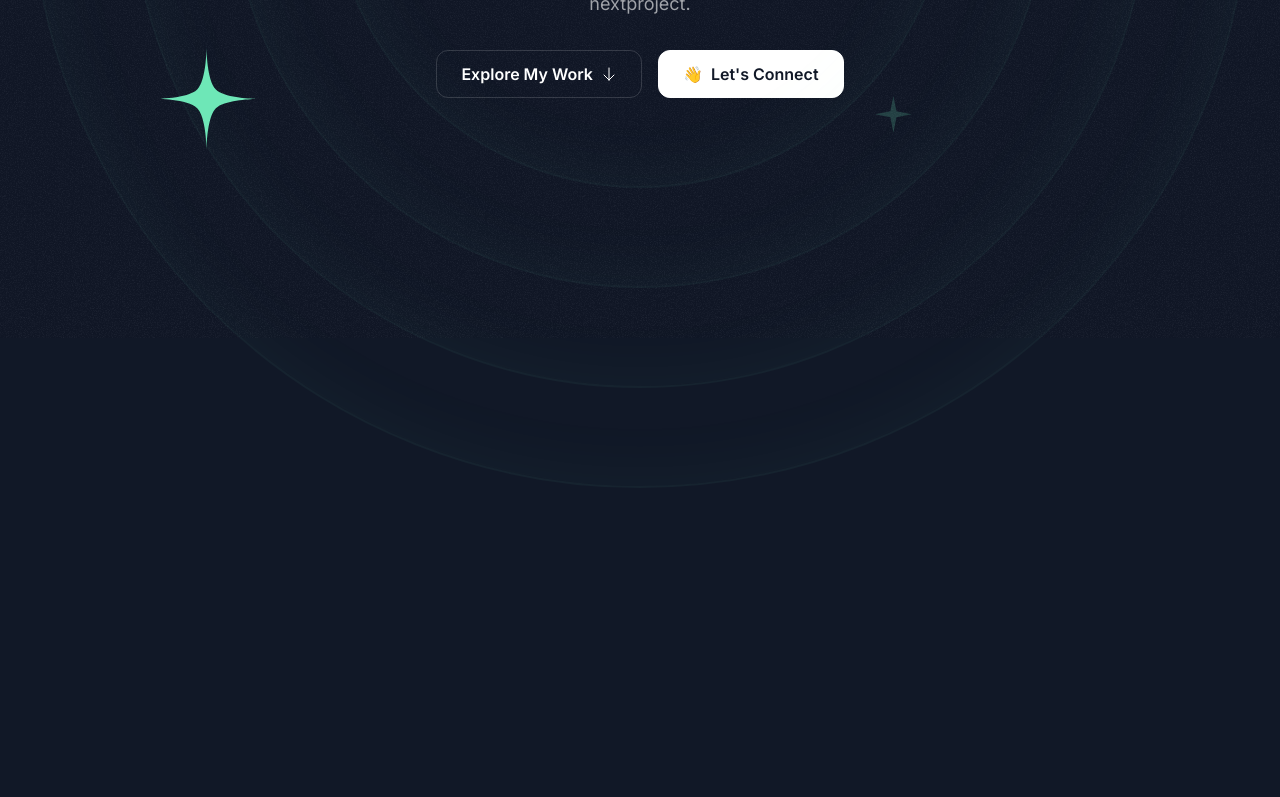
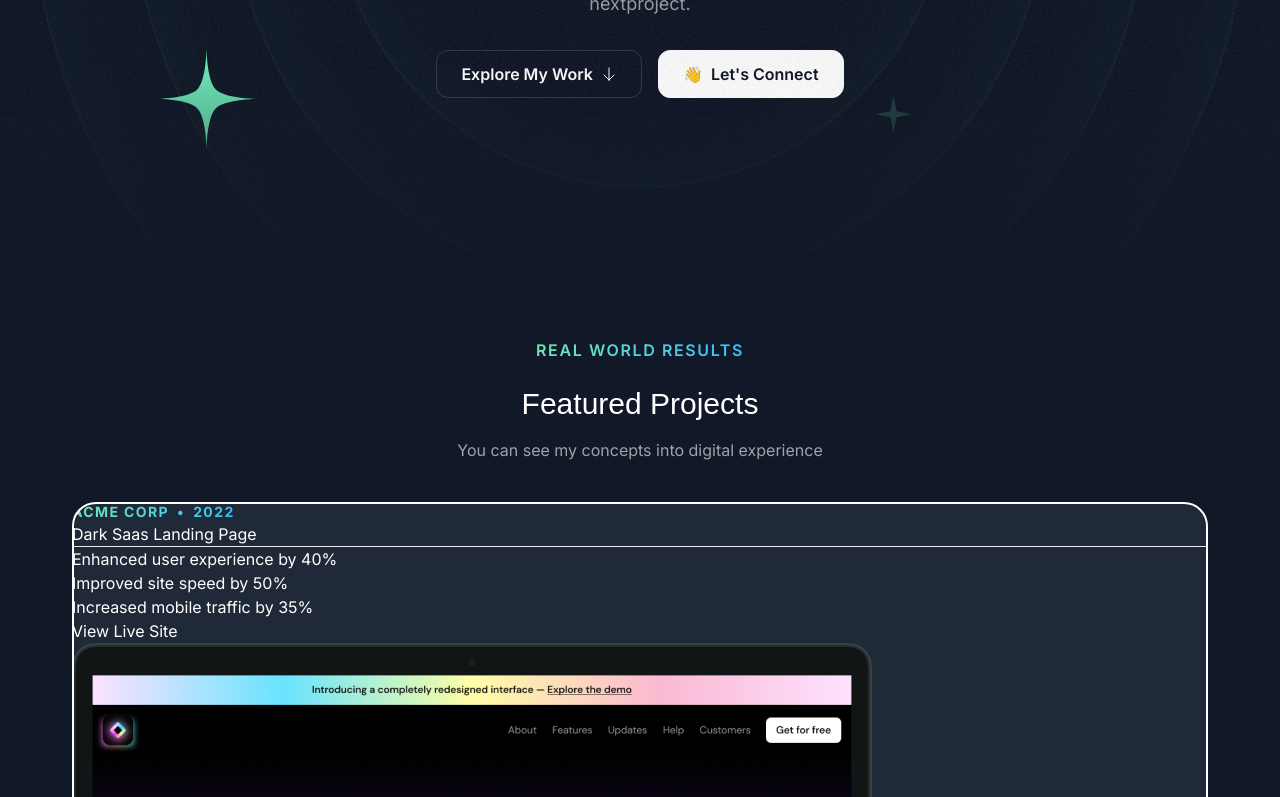
Before and after one commit to Niteshpanday05/portfolio, a Next.js app: page / in a window 1280 px wide. Shown: the part 620-1417 px from the top of the page. Before the commit the page ends 1108 px from the top, so only its background shows below. Built offline with nearby package versions, Linux system fonts and the light colour scheme; a web font is replaced by a local one.

Commit message:
project card design

```diff
--- a/src/app/page.tsx
+++ b/src/app/page.tsx
@@ -1,11 +1,13 @@
 import { Header } from "@/sections/Header";
 import { HeroSection } from "@/sections/Hero";
+import { ProjectsSection } from "@/sections/Projects";
 
 export default function Home() {
   return (
     <div>
-      <Header/>
-      <HeroSection/>
+      <Header />
+      <HeroSection />
+      <ProjectsSection />
     </div>
   );
 }
--- a/src/sections/Header.tsx
+++ b/src/sections/Header.tsx
@@ -1,6 +1,6 @@
 export const Header = () => {
   return (
-    <div className="flex justify-center items-center relative top-3 z-10">
+    <div className="flex justify-center items-center relative  w-full top-3 z-10">
       <nav className="flex gap-1 p-0.5  border border-white/15 rounded-full bg-white/10 backdrop-blur">
         <a href="#" className="nav-item">
           Home
--- a/src/sections/Hero.tsx
+++ b/src/sections/Hero.tsx
@@ -4,11 +4,12 @@ import ArrowDown from "@/assets/icons/arrow-down.svg";
 import grainImage from "@/assets/images/grain.jpg";
 import StarIcon from "@/assets/icons/star.svg";
 import { HeroOrbit } from "@/components/HeroOrbit";
-import SparkleIcon from '@/assets/icons/sparkle.svg';
+import SparkleIcon from "@/assets/icons/sparkle.svg";
 
 export const HeroSection = () => {
   return (
     <div className="py-32 md:py-48 lg:py-60 relative z-0 overflow-x-clip">
+      <div className="absolute inset-0 [mask-image:linear-gradient(to_bottom,transparent,black_10%,black_70%,transparent)]">
         <div
           className="absolute inset-0 -z-30 opacity-5"
           style={{
@@ -23,39 +24,39 @@ export const HeroSection = () => {
         {/* STAR ICON */}
 
         <HeroOrbit size={800} rotation={-72}>
-        <StarIcon className="size-28 text-emerald-300"/>
+          <StarIcon className="size-28 text-emerald-300" />
         </HeroOrbit>
         <HeroOrbit size={550} rotation={20}>
-        <StarIcon className="size-12 text-emerald-300"/>
+          <StarIcon className="size-12 text-emerald-300" />
         </HeroOrbit>
         <HeroOrbit size={590} rotation={98}>
-        <StarIcon className="size-8 text-emerald-300"/>
+          <StarIcon className="size-8 text-emerald-300" />
         </HeroOrbit>
         <HeroOrbit size={430} rotation={-14}>
-        <SparkleIcon className="size-8 text-emerald-300/20"/>
+          <SparkleIcon className="size-8 text-emerald-300/20" />
         </HeroOrbit>
         <HeroOrbit size={440} rotation={79}>
-        <SparkleIcon className="size-5 text-emerald-300/20"/>
+          <SparkleIcon className="size-5 text-emerald-300/20" />
         </HeroOrbit>
         <HeroOrbit size={530} rotation={178}>
-        <SparkleIcon className="size-10 text-emerald-300/20"/>
+          <SparkleIcon className="size-10 text-emerald-300/20" />
         </HeroOrbit>
         <HeroOrbit size={710} rotation={144}>
-        <SparkleIcon className="size-14 text-emerald-300/20"/>
+          <SparkleIcon className="size-14 text-emerald-300/20" />
         </HeroOrbit>
 
         {/* SMALL CIRCLE */}
 
         <HeroOrbit size={720} rotation={85}>
-        <div className="size-3 rounded-full bg-emerald-300/20"/>
+          <div className="size-3 rounded-full bg-emerald-300/20" />
         </HeroOrbit>
         <HeroOrbit size={520} rotation={-42}>
-        <div className="size-2 rounded-full bg-emerald-300/20"/>
+          <div className="size-2 rounded-full bg-emerald-300/20" />
         </HeroOrbit>
         <HeroOrbit size={620} rotation={-5}>
-        <div className="size-2 rounded-full bg-emerald-300/20"/>
+          <div className="size-2 rounded-full bg-emerald-300/20" />
         </HeroOrbit>
-
+      </div>
 
       <div className="container">
         <div className="flex flex-col items-center">
--- a/src/sections/Projects.tsx
+++ b/src/sections/Projects.tsx
@@ -1,6 +1,7 @@
 import darkSaasLandingPage from "@/assets/images/dark-saas-landing-page.png";
 import lightSaasLandingPage from "@/assets/images/light-saas-landing-page.png";
 import aiStartupLandingPage from "@/assets/images/ai-startup-landing-page.png";
+import Image from "next/image";
 
 const portfolioProjects = [
   {
@@ -42,5 +43,48 @@ const portfolioProjects = [
 ];
 
 export const ProjectsSection = () => {
-  return <div>Projects Section</div>;
+  return (
+    <div>
+      <div className="container">
+        <div className="flex justify-center">
+          <p className="uppercase font-semibold tracking-widest bg-gradient-to-r from-emerald-300 to-sky-400 text-transparent bg-clip-text text-center ">
+            Real WOrld Results
+          </p>
+        </div>
+        <h2 className="font-serif  text-3xl text-center mt-6">
+          Featured Projects
+        </h2>
+        <p className="text-center text-white/60 mt-4">
+          You can see my concepts into digital experience
+        </p>
+        <div className=" flex flex-col mt-10">
+          {portfolioProjects.map((project) => (
+            <div
+              key={project.title}
+              className="bg-gray-800 rounded-3xl relative z-0 after:z-10 overflow-hidden after:content-[''] after:absolute after:inset-0 after:outline after:-outline-offset-2 after:rounded-3xl"
+            >
+              <div className="flex">
+                <div className=" bg-gradient-to-r from-emerald-300 to-sky-400   inline-flex gap-2 font-bold uppercase tracking-widest text-sm text-transparent bg-clip-text">
+                  <span>{project.company}</span>
+                 { <span>&bull;</span>}
+                  <span>{project.year}</span>
+                </div>
+              </div>
+              <h3>{project.title}</h3>
+              <hr />
+              <ul>
+                {project.results.map((result) => (
+                  <li>{result.title}</li>
+                ))}
+              </ul>
+              <a href={project.link}>
+                <button>View Live Site</button>
+              </a>
+              <Image src={project.image} alt={project.title} />
+            </div>
+          ))}
+        </div>
+      </div>
+    </div>
+  );
 };
```
Lines whose indentation alone changed are shown as unchanged.
